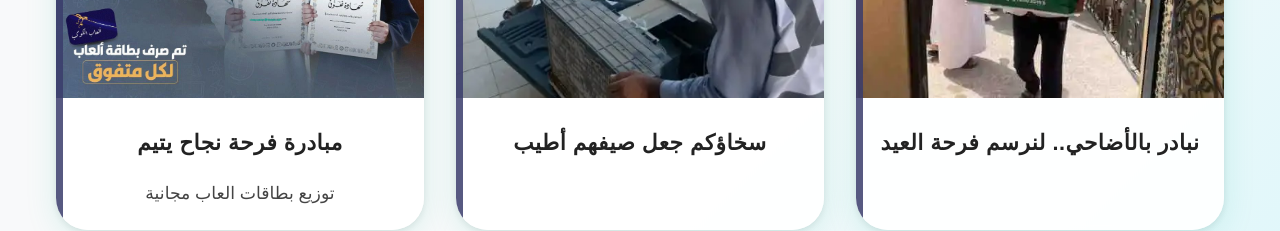
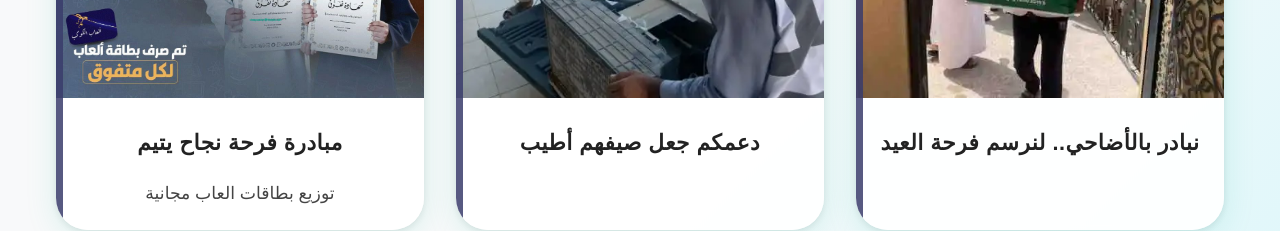
Before and after one commit to abdallaroom100/q3wan, a React (Vite) app in the folder client/: page / in a window 1280 px wide. Shown: the part 980-1211 px from the top of the page. Built offline with nearby package versions, Linux system fonts and the light colour scheme; no server answers; a web font is replaced by a local one.

Commit message:
test edit

```diff
--- a/client/src/pages/Home/components/NewsSection.tsx
+++ b/client/src/pages/Home/components/NewsSection.tsx
@@ -15,7 +15,7 @@ const NewsSection = () => (
           },
           {
             img: "/img/q3wan1.webp",
-            title: "سخاؤكم جعل صيفهم أطيب",
+            title: "دعمكم جعل صيفهم أطيب",
             text: "",
           },
           {
--- a/client/src/pages/Home/components/Projects.tsx
+++ b/client/src/pages/Home/components/Projects.tsx
@@ -52,7 +52,7 @@ const projects = [
   },
   {
     img: "img/كسوة الشتاء.jpg",
-    title: "كسوة الشتوية",
+    title: "كسوة الشتاء",
       cost: "معدل 16 الف ريال",
       beneficiaries: " الأسر المحتاجة",
       card: "توزيع مباشر",
@@ -76,7 +76,7 @@ const projects = [
       cost: "كمية التمور الموزعة: 5600 كيلو جرام",
       beneficiaries: "الأسر المحتاجة ",
       card: "تنفيذ مباشر",
-      period: "مرة واحدة",
+      period: "مرة واحدة سنوياً",
       bgColor: "bg-cyan-600",
       bgGradient: "from-cyan-600 to-blue-500"
     },
@@ -86,7 +86,7 @@ const projects = [
       cost: "معدل 30 الف ريال سنويا",
       beneficiaries: "الأسر المحتاجة",
       card: "تنفيذ مباشر",
-      period: "مرة واحدة",
+      period: "مرة واحدة سنوياً",
       bgColor: "bg-cyan-600",
       bgGradient: "from-cyan-600 to-blue-500"
     },
```
